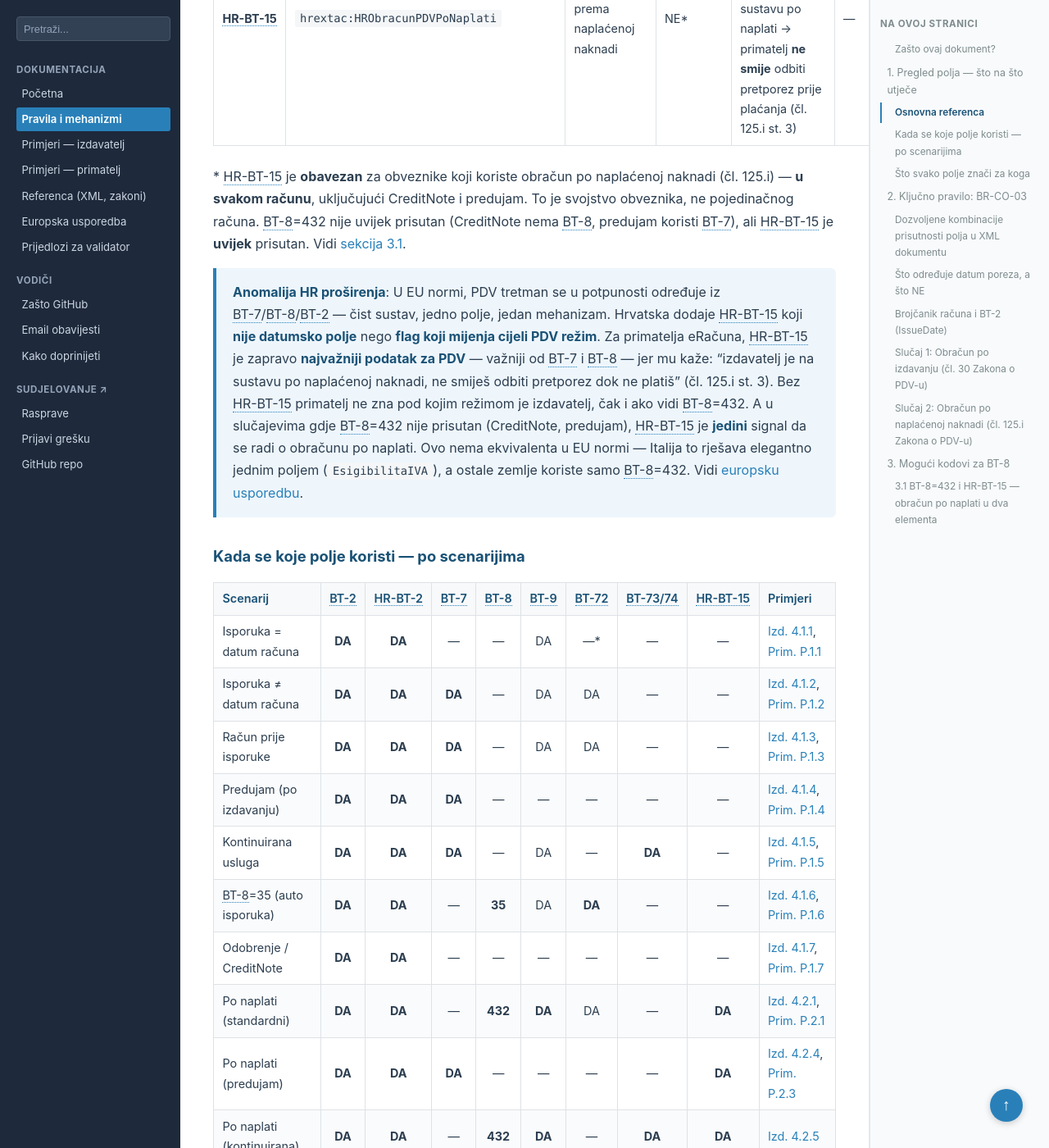
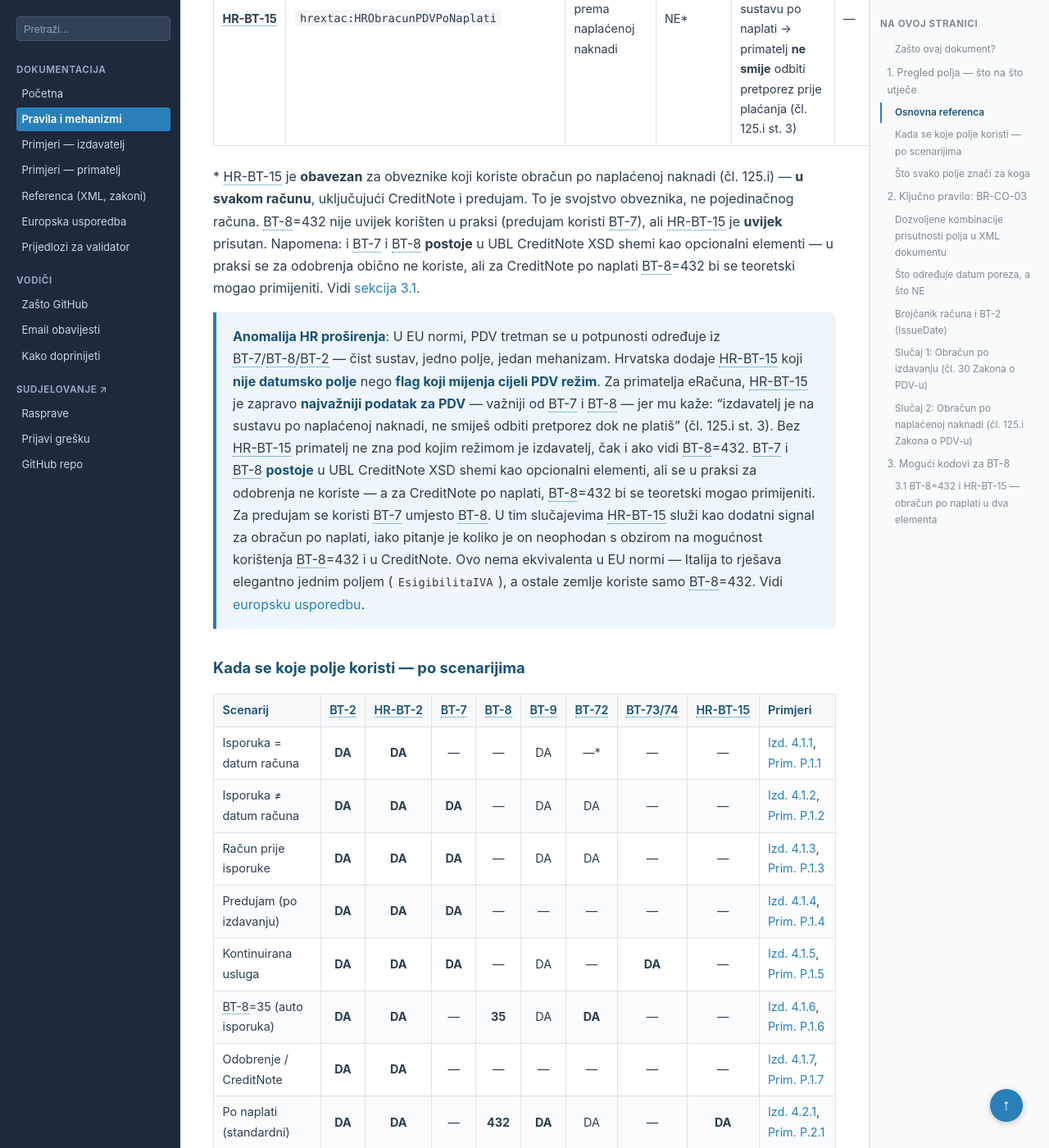
Before and after one commit to dageci/eracun-fiskalizacija-datumi, a Jekyll site: the page built from docs/pravila.md, in a window 1280 px wide and 1400 px high, scrolled down 2852 px. Shown: the whole window at 82% size. Built offline with Jekyll 4.4.1, drawn with Linux system fonts in a browser that asks for light colours; some of the changed text lies outside the part shown.

Commit message:
ispravka: BT-7 i BT-8 POSTOJE u CreditNote XSD shemi
Verificirano u UBL-CreditNote-2.1.xsd (lin. 201 TaxPointDate,
lin. 406 InvoicePeriod) — oba polja postoje kao opcionalna.

12 pojavnosti krive tvrdnje ispravljeno u 4 datoteke:
- index.md: ispravljen opis na početnoj
- pravila.md: 4 mjesta — tablica, anomalija, scenariji, flowchart
- primjeri-izdavatelj.md: 5 mjesta — primjeri 4.1.7 i 4.2.6
- primjeri-primatelj.md: 2 mjesta — primjeri P.1.7 i P.2.4

Narativ promijenjen iz "ne postoji u shemi" u "postoji ali se
u praksi za odobrenja ne koristi". Ovo pojačava pitanje o
potrebnosti HR-BT-15 jer bi BT-8=432 mogao pokriti i CreditNote.

```diff
--- a/docs/pravila.md
+++ b/docs/pravila.md
@@ -51,10 +51,10 @@
 | **BT-74** | `cac:InvoicePeriod/cbc:EndDate` | Kraj obračunskog razdoblja | NE | **Razgraničenje troškova**, pretplate, kontinuirane usluge | — |
 | **HR-BT-15** | `hrextac:HRObracunPDVPoNaplati` | Obračun prema naplaćenoj naknadi | NE* | **Fiskalizacijska poruka** za PU, signal primatelju da je izdavatelj na sustavu po naplati → primatelj **ne smije** odbiti pretporez prije plaćanja (čl. 125.i st. 3) | — |
 
-\* HR-BT-15 je **obavezan** za obveznike koji koriste obračun po naplaćenoj naknadi (čl. 125.i) — **u svakom računu**, uključujući CreditNote i predujam. To je svojstvo obveznika, ne pojedinačnog računa. BT-8=432 nije uvijek prisutan (CreditNote nema BT-8, predujam koristi BT-7), ali HR-BT-15 je **uvijek** prisutan. Vidi [sekcija 3.1](#31-bt-8432-i-hr-bt-15--obračun-po-naplati-u-dva-elementa).
+\* HR-BT-15 je **obavezan** za obveznike koji koriste obračun po naplaćenoj naknadi (čl. 125.i) — **u svakom računu**, uključujući CreditNote i predujam. To je svojstvo obveznika, ne pojedinačnog računa. BT-8=432 nije uvijek korišten u praksi (predujam koristi BT-7), ali HR-BT-15 je **uvijek** prisutan. Napomena: i BT-7 i BT-8 **postoje** u UBL CreditNote XSD shemi kao opcionalni elementi — u praksi se za odobrenja obično ne koriste, ali za CreditNote po naplati BT-8=432 bi se teoretski mogao primijeniti. Vidi [sekcija 3.1](#31-bt-8432-i-hr-bt-15--obračun-po-naplati-u-dva-elementa).
 
 <a id="anomalija-hr-proširenja"></a>
-> **Anomalija HR proširenja**: U EU normi, PDV tretman se u potpunosti određuje iz BT-7/BT-8/BT-2 — čist sustav, jedno polje, jedan mehanizam. Hrvatska dodaje HR-BT-15 koji **nije datumsko polje** nego **flag koji mijenja cijeli PDV režim**. Za primatelja eRačuna, HR-BT-15 je zapravo **najvažniji podatak za PDV** — važniji od BT-7 i BT-8 — jer mu kaže: "izdavatelj je na sustavu po naplaćenoj naknadi, ne smiješ odbiti pretporez dok ne platiš" (čl. 125.i st. 3). Bez HR-BT-15 primatelj ne zna pod kojim režimom je izdavatelj, čak i ako vidi BT-8=432. A u slučajevima gdje BT-8=432 nije prisutan (CreditNote, predujam), HR-BT-15 je **jedini** signal da se radi o obračunu po naplati. Ovo nema ekvivalenta u EU normi — Italija to rješava elegantno jednim poljem (`EsigibilitaIVA`), a ostale zemlje koriste samo BT-8=432. Vidi [europsku usporedbu](europska-usporedba#usporedna-tablica--svih-23-eu-zemlje).
+> **Anomalija HR proširenja**: U EU normi, PDV tretman se u potpunosti određuje iz BT-7/BT-8/BT-2 — čist sustav, jedno polje, jedan mehanizam. Hrvatska dodaje HR-BT-15 koji **nije datumsko polje** nego **flag koji mijenja cijeli PDV režim**. Za primatelja eRačuna, HR-BT-15 je zapravo **najvažniji podatak za PDV** — važniji od BT-7 i BT-8 — jer mu kaže: "izdavatelj je na sustavu po naplaćenoj naknadi, ne smiješ odbiti pretporez dok ne platiš" (čl. 125.i st. 3). Bez HR-BT-15 primatelj ne zna pod kojim režimom je izdavatelj, čak i ako vidi BT-8=432. BT-7 i BT-8 **postoje** u UBL CreditNote XSD shemi kao opcionalni elementi, ali se u praksi za odobrenja ne koriste — a za CreditNote po naplati, BT-8=432 bi se teoretski mogao primijeniti. Za predujam se koristi BT-7 umjesto BT-8. U tim slučajevima HR-BT-15 služi kao dodatni signal za obračun po naplati, iako pitanje je koliko je on neophodan s obzirom na mogućnost korištenja BT-8=432 i u CreditNote. Ovo nema ekvivalenta u EU normi — Italija to rješava elegantno jednim poljem (`EsigibilitaIVA`), a ostale zemlje koriste samo BT-8=432. Vidi [europsku usporedbu](europska-usporedba#usporedna-tablica--svih-23-eu-zemlje).
 
 ### Kada se koje polje koristi — po scenarijima
 
@@ -74,7 +74,7 @@
 
 \* BT-72 se ne mora navoditi kad je jednak BT-2, ali može.
 
-> **HR-BT-15 u tablici iznad**: Primijetite da je HR-BT-15 prisutan u **svim** scenarijima "Po naplati" — uključujući predujam (gdje je BT-8 odsutan jer se koristi BT-7) i CreditNote (gdje BT-8 ne postoji u shemi). To potvrđuje da je HR-BT-15 **svojstvo obveznika** (uvijek prisutan kad je obveznik na čl. 125.i), dok je BT-8=432 **mehanizam za datum** (prisutan kad je primjenjiv). Detaljna analiza: [sekcija 3.1](#31-bt-8432-i-hr-bt-15--obračun-po-naplati-u-dva-elementa).
+> **HR-BT-15 u tablici iznad**: Primijetite da je HR-BT-15 prisutan u **svim** scenarijima "Po naplati" — uključujući predujam (gdje se koristi BT-7 umjesto BT-8) i CreditNote (gdje se BT-7/BT-8 u praksi ne koriste, iako **oba postoje** u UBL CreditNote XSD shemi kao opcionalni elementi). To potvrđuje da je HR-BT-15 **svojstvo obveznika** (uvijek prisutan kad je obveznik na čl. 125.i), dok je BT-8=432 **mehanizam za datum** (prisutan kad je primjenjiv). Napomena: za CreditNote po naplati, BT-8=432 bi se teoretski mogao koristiti — što dodatno otvara pitanje je li HR-BT-15 zaista neophodan kao zasebni element. Detaljna analiza: [sekcija 3.1](#31-bt-8432-i-hr-bt-15--obračun-po-naplati-u-dva-elementa).
 
 ### Što svako polje znači za koga
 
@@ -223,7 +223,7 @@
 >
 > **Standardni slučajevi** (pokriveni dijagramom): [4.1.1 Isti dan](primjeri-izdavatelj#411-isporuka-i-račun-isti-dan-po-izdavanju), [4.1.2 Drugi mjesec](primjeri-izdavatelj#412-isporuka-u-drugom-mjesecu-od-računa-po-izdavanju), [4.1.4 Predujam](primjeri-izdavatelj#414-predujam-avansni-račun-čl-30-st-5-po-izdavanju), [4.1.6 BT-8=35](primjeri-izdavatelj#416-bt-835--automatska-veza-na-datum-isporuke-po-izdavanju), [4.1.8 Svi datumi različiti](primjeri-izdavatelj#418-svi-datumi-u-različitim-mjesecima--bt-7-eksplicitni-datum-po-izdavanju)
 >
-> **Specijalni slučajevi** (nisu u dijagramu jer bi sa svim kombinacijama postao nepregledan — detaljno razrađeni u primjerima): [4.1.3 Račun prije isporuke](primjeri-izdavatelj#413-račun-izdan-prije-isporuke-čl-30-st-2-po-izdavanju) (čl. 30 st. 2 — PDV po datumu računa, ne isporuke), [4.1.5 Kontinuirana usluga](primjeri-izdavatelj#415-kontinuirana-usluga--obračunsko-razdoblje-bt-73-bt-74-po-izdavanju) (BT-7 = kraj razdoblja, nema BT-72), [4.1.7 Odobrenje](primjeri-izdavatelj#417-odobrenje--creditnote-po-izdavanju) (BT-7 ne postoji u CreditNote shemi)
+> **Specijalni slučajevi** (nisu u dijagramu jer bi sa svim kombinacijama postao nepregledan — detaljno razrađeni u primjerima): [4.1.3 Račun prije isporuke](primjeri-izdavatelj#413-račun-izdan-prije-isporuke-čl-30-st-2-po-izdavanju) (čl. 30 st. 2 — PDV po datumu računa, ne isporuke), [4.1.5 Kontinuirana usluga](primjeri-izdavatelj#415-kontinuirana-usluga--obračunsko-razdoblje-bt-73-bt-74-po-izdavanju) (BT-7 = kraj razdoblja, nema BT-72), [4.1.7 Odobrenje](primjeri-izdavatelj#417-odobrenje--creditnote-po-izdavanju) (BT-7 i BT-8 postoje u CreditNote shemi ali se u praksi za odobrenja ne koriste — BT-2 služi kao default datum poreza)
 
 ---
 
@@ -319,7 +319,7 @@
 
 **Kontekst:** U Tehničkoj specifikaciji Fiskalizacija eRačuna i eIzvještavanje (Tablica 6, stupac "EU Norma") ne postoji mapiranje koje referencira BT-8 — fiskalizacijska poruka ne prenosi taj podatak prema Poreznoj upravi.
 
-> **Napomena iz primjera:** U sekciji [4.2](primjeri-izdavatelj#42-obračun-po-naplaćenoj-naknadi-čl-125i-zakona-o-pdv-u) svi primjeri obračuna po naplati koriste HR-BT-15, dok BT-8=432 nije uvijek prisutan — [predujam (4.2.4)](primjeri-izdavatelj#424-predujam-avansni-račun-po-naplati) koristi BT-7 jer je datum plaćanja poznat, a [CreditNote (4.2.6)](primjeri-izdavatelj#426-odobrenje--creditnote-po-naplati) nema BT-8 u shemi. To sugerira da je **HR-BT-15 svojstvo obveznika** (uvijek prisutan kad je obveznik na sustavu po naplati), a **BT-8=432 mehanizam EU norme** za određivanje datuma poreza (prisutan kad je primjenjiv). No ovo je autorovo tumačenje — čekamo službenu potvrdu.
+> **Napomena iz primjera:** U sekciji [4.2](primjeri-izdavatelj#42-obračun-po-naplaćenoj-naknadi-čl-125i-zakona-o-pdv-u) svi primjeri obračuna po naplati koriste HR-BT-15, dok BT-8=432 nije uvijek prisutan — [predujam (4.2.4)](primjeri-izdavatelj#424-predujam-avansni-račun-po-naplati) koristi BT-7 jer je datum plaćanja poznat, a [CreditNote (4.2.6)](primjeri-izdavatelj#426-odobrenje--creditnote-po-naplati) u praksi ne koristi BT-8 (iako BT-7 i BT-8 **postoje** u CreditNote XSD shemi kao opcionalni elementi — BT-8=432 bi se teoretski mogao koristiti za CreditNote po naplati). To sugerira da je **HR-BT-15 svojstvo obveznika** (uvijek prisutan kad je obveznik na sustavu po naplati), a **BT-8=432 mehanizam EU norme** za određivanje datuma poreza (prisutan kad je primjenjiv). Činjenica da bi se BT-8=432 mogao koristiti i u CreditNote dodatno pojačava pitanje nužnosti HR-BT-15 kao zasebnog elementa. No ovo je autorovo tumačenje — čekamo službenu potvrdu.
 
 ---
 
```
Also changed, not shown: docs/index.md (+1 -1 lines), docs/primjeri-izdavatelj.md (+10 -7 lines), docs/primjeri-primatelj.md (+2 -2 lines).
